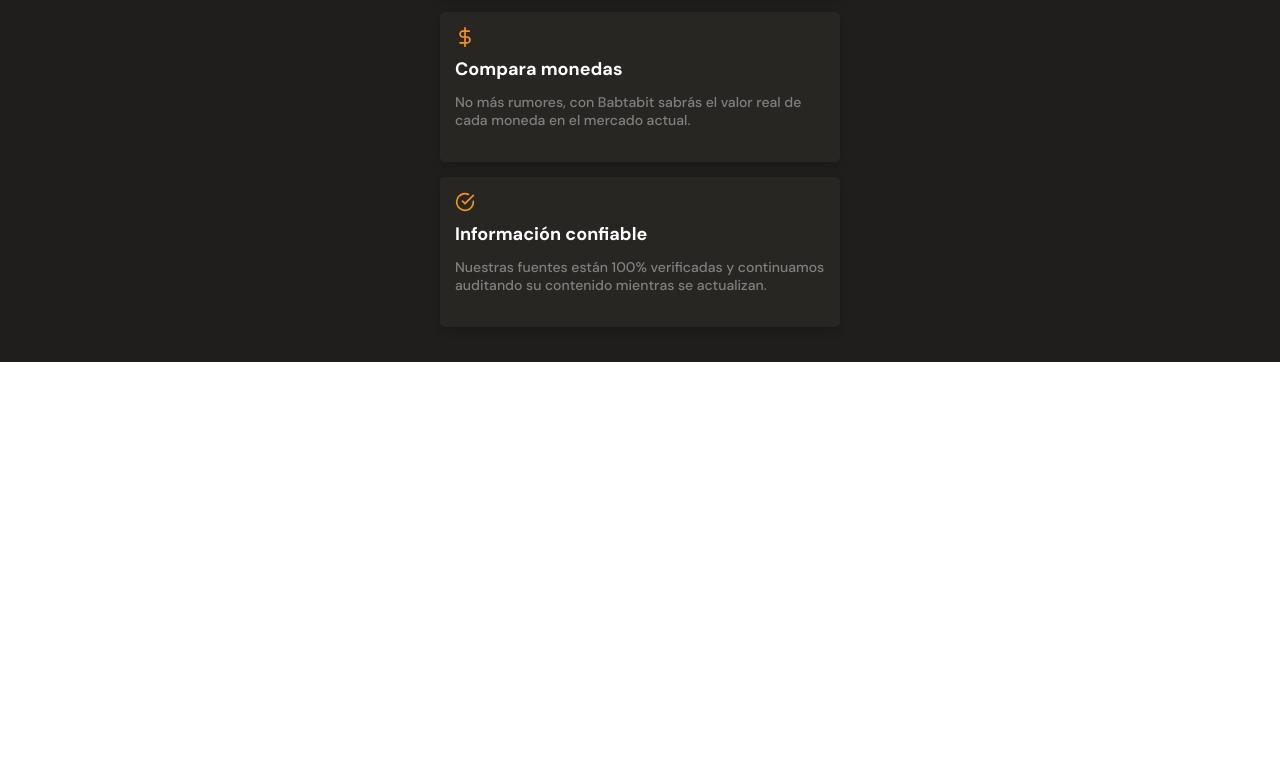
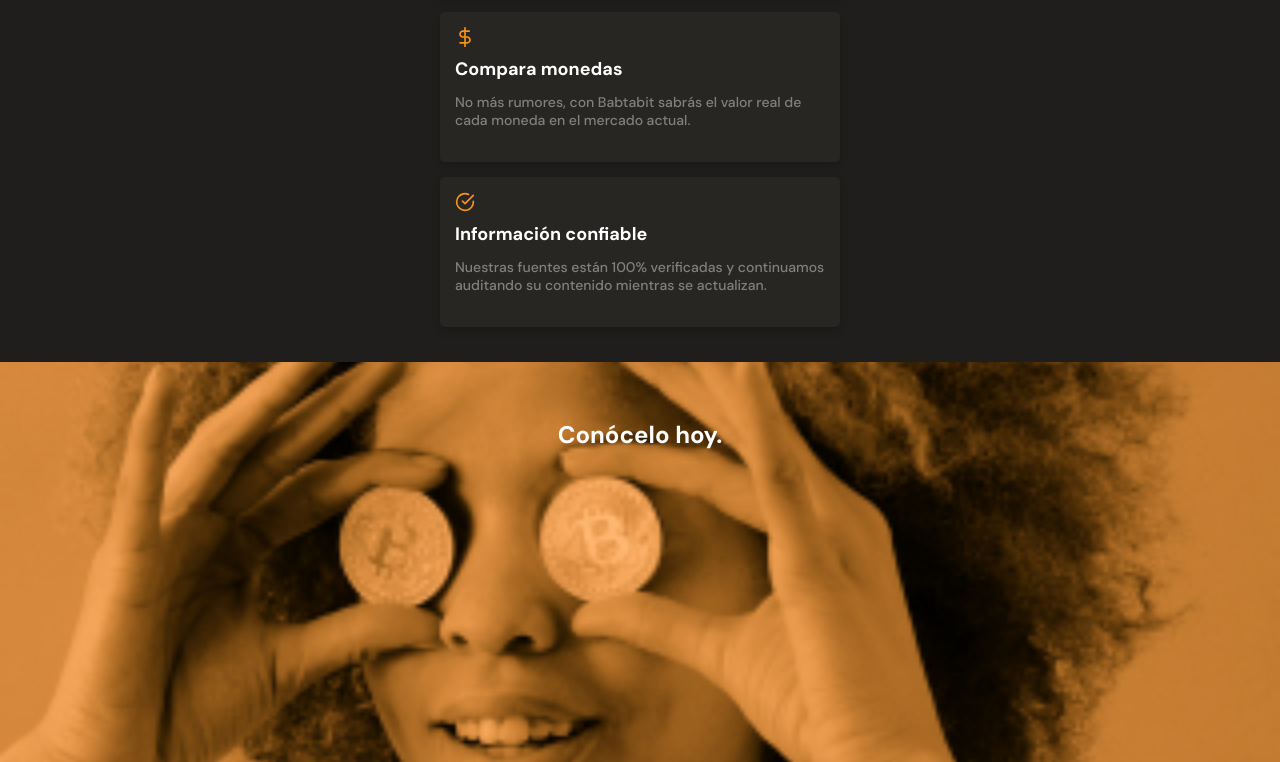
Before and after one commit to Carlos-Angel/batatabit, a plain HTML site: page index.html in a window 1280 px wide. Shown: the part 1628-2390 px from the top of the page. Before the commit the page ends 1990 px from the top, so only its background shows below. Drawn offline with Linux system fonts and the light colour scheme.

Commit message:
Se agrego la maquetación del comodin

```diff
--- a/index.html
+++ b/index.html
@@ -107,7 +107,9 @@
           </article>
         </section>
       </section>
-      <section></section>
+      <section class="bitcoin-img-container">
+        <h2>Conócelo hoy.</h2>
+      </section>
       <section></section>
     </main>
     <footer></footer>
--- a/styles.css
+++ b/styles.css
@@ -297,7 +297,7 @@ main {
   width: 90%;
   min-width: 288px;
   max-width: 400px;
-  height: 150px;
+  min-height: 150px;
   margin: 15px auto;
   padding: 15px;
   background-color: var(--black);
@@ -362,3 +362,22 @@ main {
   line-height: 1.8rem;
   color: #808080;
 }
+
+.bitcoin-img-container {
+  width: 100%;
+  min-width: 320px;
+  height: 50vh;
+  background-image: url("./assets/images/bitcoinbaby.jpg");
+  background-position: center;
+  background-size: cover;
+  background-repeat: no-repeat;
+}
+
+.bitcoin-img-container h2 {
+  padding-top: 60px;
+  font-size: 2.4rem;
+  font-weight: bold;
+  line-height: 2.6rem;
+  color: var(--just-white);
+  text-align-last: center;
+}
```
